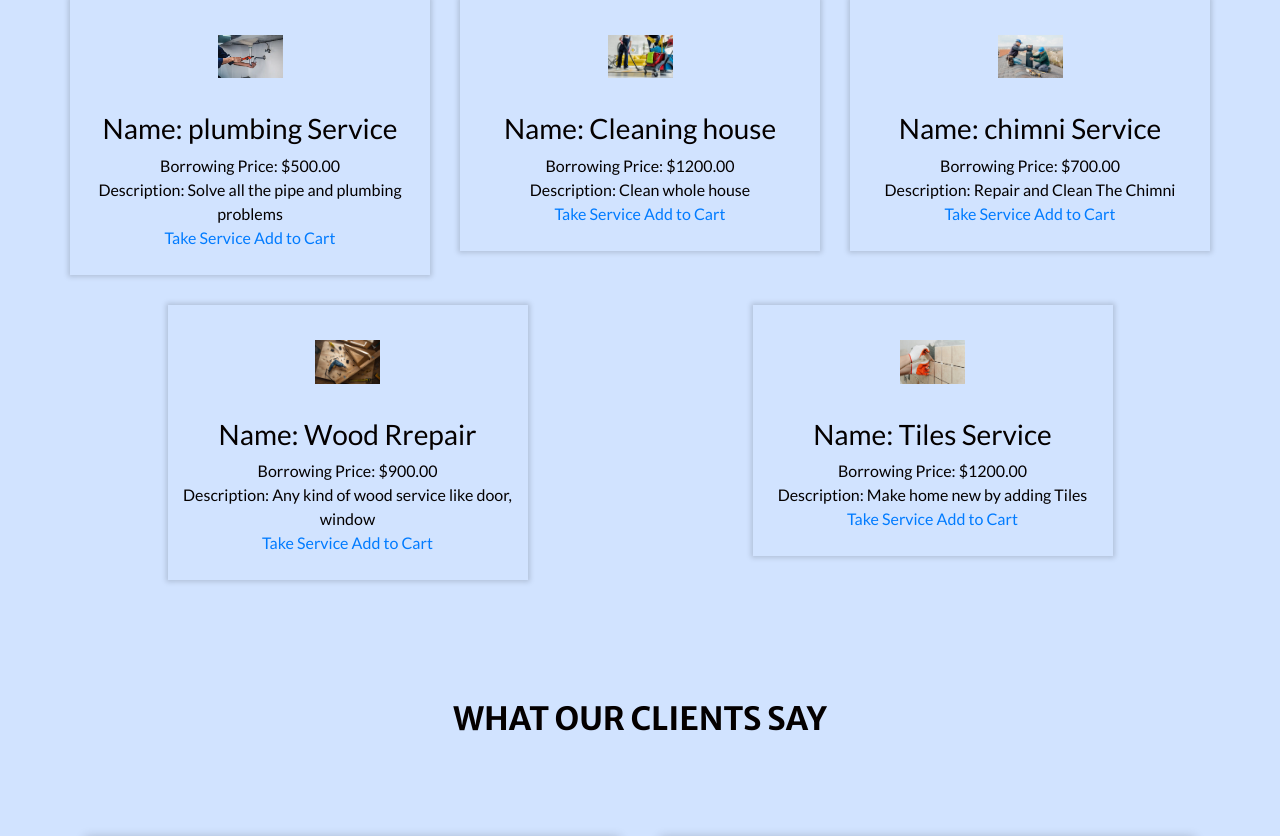
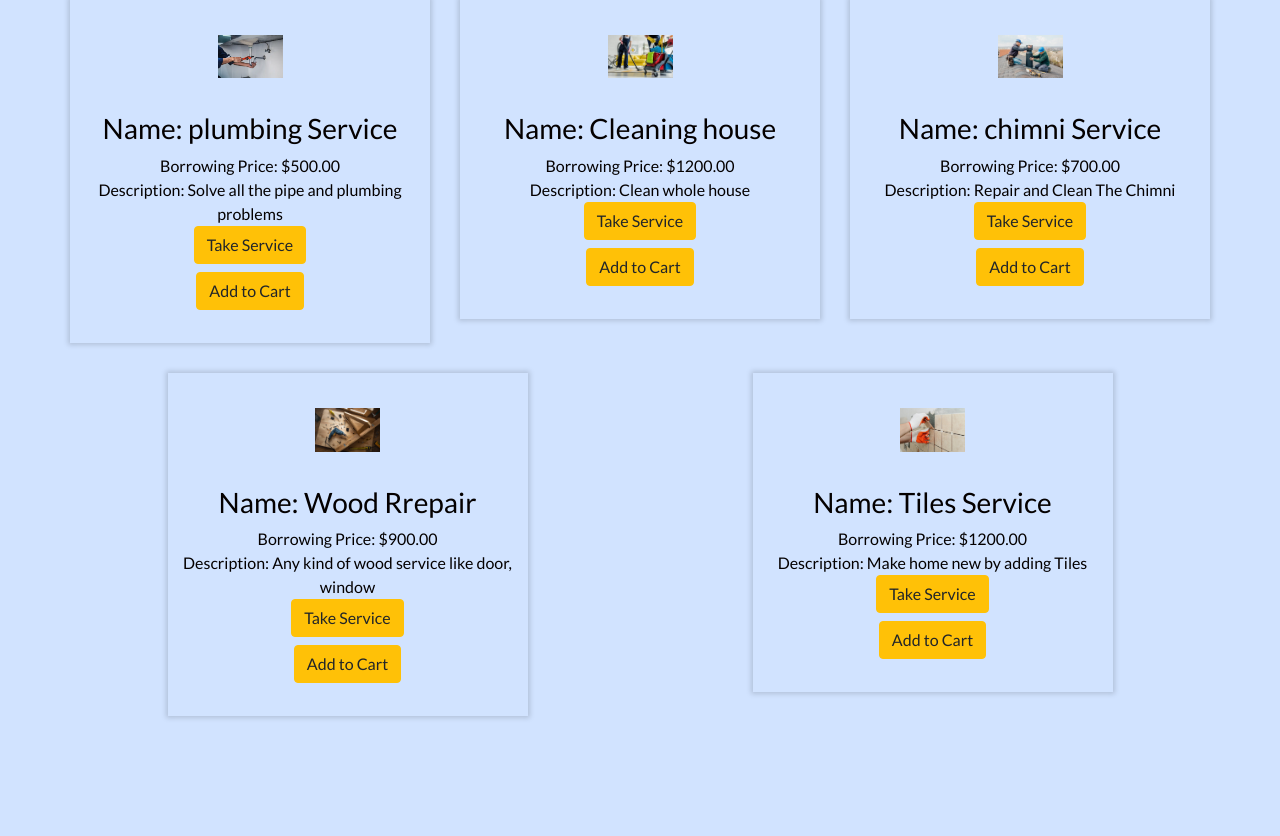
Before and after one commit to shufolislam1/Household-service, a Django app: page / in a window 1280 px wide. Shown: the part 2772-3608 px from the top of the page. Run offline with Django 4.2, Linux system fonts and the light colour scheme; data comes from the database, SQL or seed files in the repository; some libraries are stand-ins or nearby versions.

Commit message:
almost done

```diff
--- a/templates/base.html
+++ b/templates/base.html
@@ -257,14 +257,23 @@
             <button type="button" class="btn btn-warning admin-error" data-message="This action is not available for admins">Take Service</button><br>
             <button type="button" class="btn btn-warning my-2 admin-error" data-message="This action is not available for admins">Add to Cart</button>
         {% else %}
-            <a href="{% url 'take_service' service.id %}" style="text-decoration: none;">Take Service</a>
-            <a href="{% url 'add_to_cart' service.id %}" style="text-decoration: none;">Add to Cart</a>
+        <button type="button" class="btn btn-warning">Take Service</button><br>
+        <button type="button" class="btn btn-warning my-2">Add to Cart</button>
         {% endif %}
               </p>
             </div>
           </div>
         </div>
         {% endfor %}
+        <script>
+          const adminErrorButtons = document.querySelectorAll('.admin-error');
+
+          adminErrorButtons.forEach(button => {
+            button.addEventListener('click', () => {
+              alert(button.dataset.message); // Use a more suitable method like displaying a popup or inline message
+            });
+          });
+          </script>
       </div>
     </div>
   </section>
```
